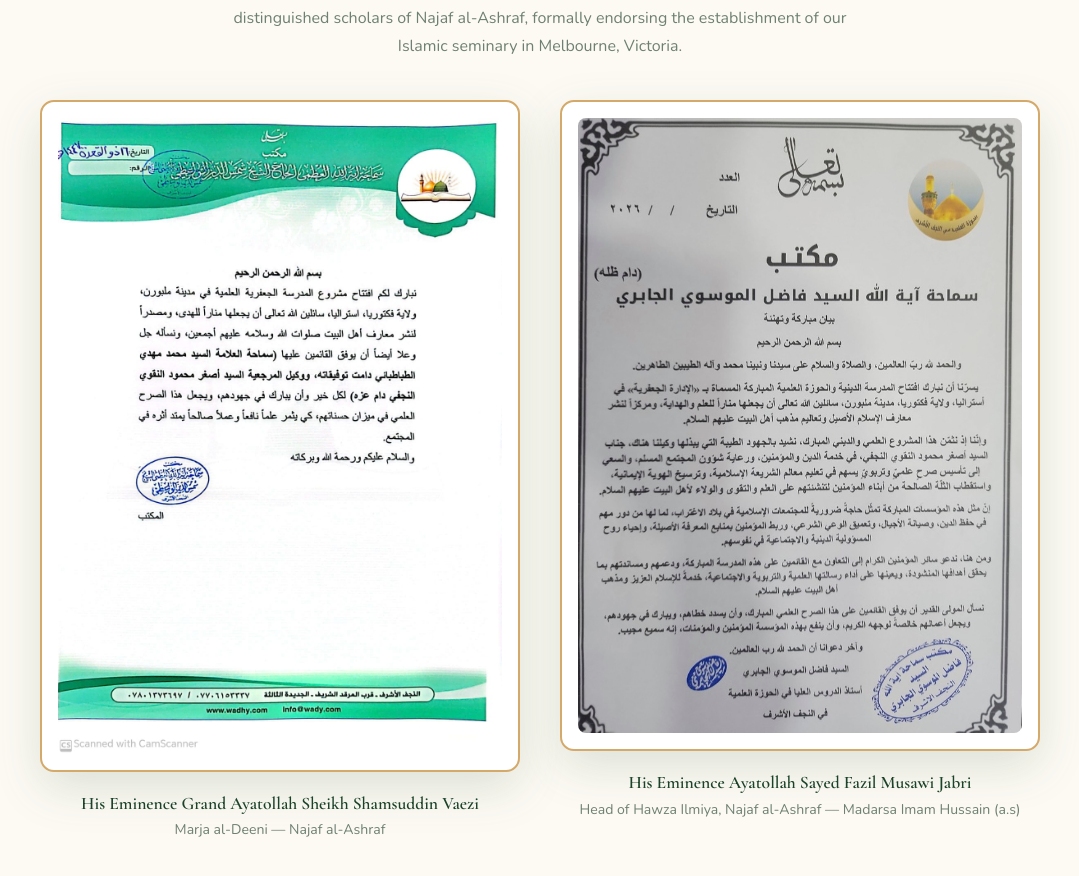
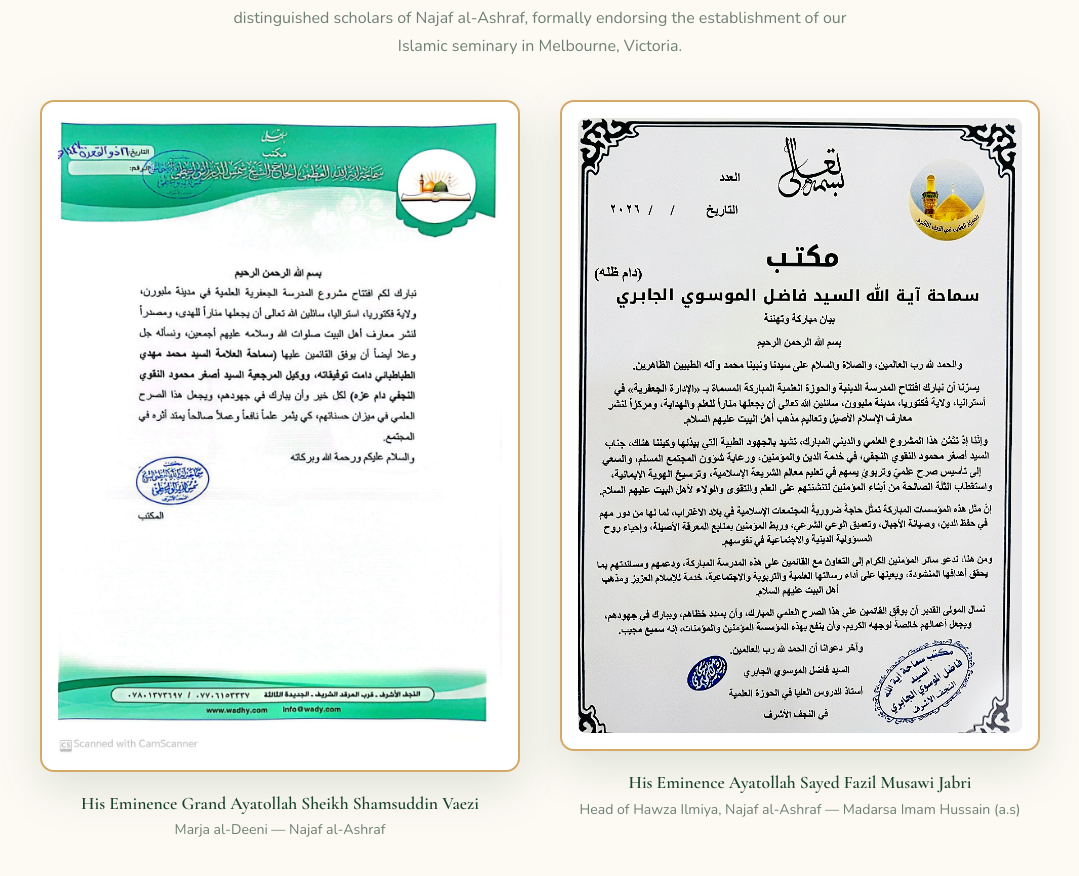
Before and after one commit to alm392/Hawza, a Next.js app: page / in a window 1280 px wide. Shown: the part 1869-2745 px from the top of the page, without its empty margins (100-1179 px from the left). Built offline with nearby package versions, Linux system fonts and the light colour scheme.

Commit message:
modified:   components/About.jsx 	deleted:    public/ijaza-jabri.jpg 	new file:   public/ijaza-jabri.png

```diff
--- a/components/About.jsx
+++ b/components/About.jsx
@@ -105,7 +105,7 @@ export default function About() {
               <div className="ijaza-item">
                 <div className="ijaza-frame">
                   <Image
-                    src="/ijaza-jabri.jpg"
+                    src="/ijaza-jabri.png"
                     alt="Official letter of authorization from Ayatollah Sayed Fazil Musawi Jabri"
                     width={600}
                     height={800}
```
Also changed, not shown: public/ijaza-jabri.jpg (deleted), public/ijaza-jabri.png (added).
